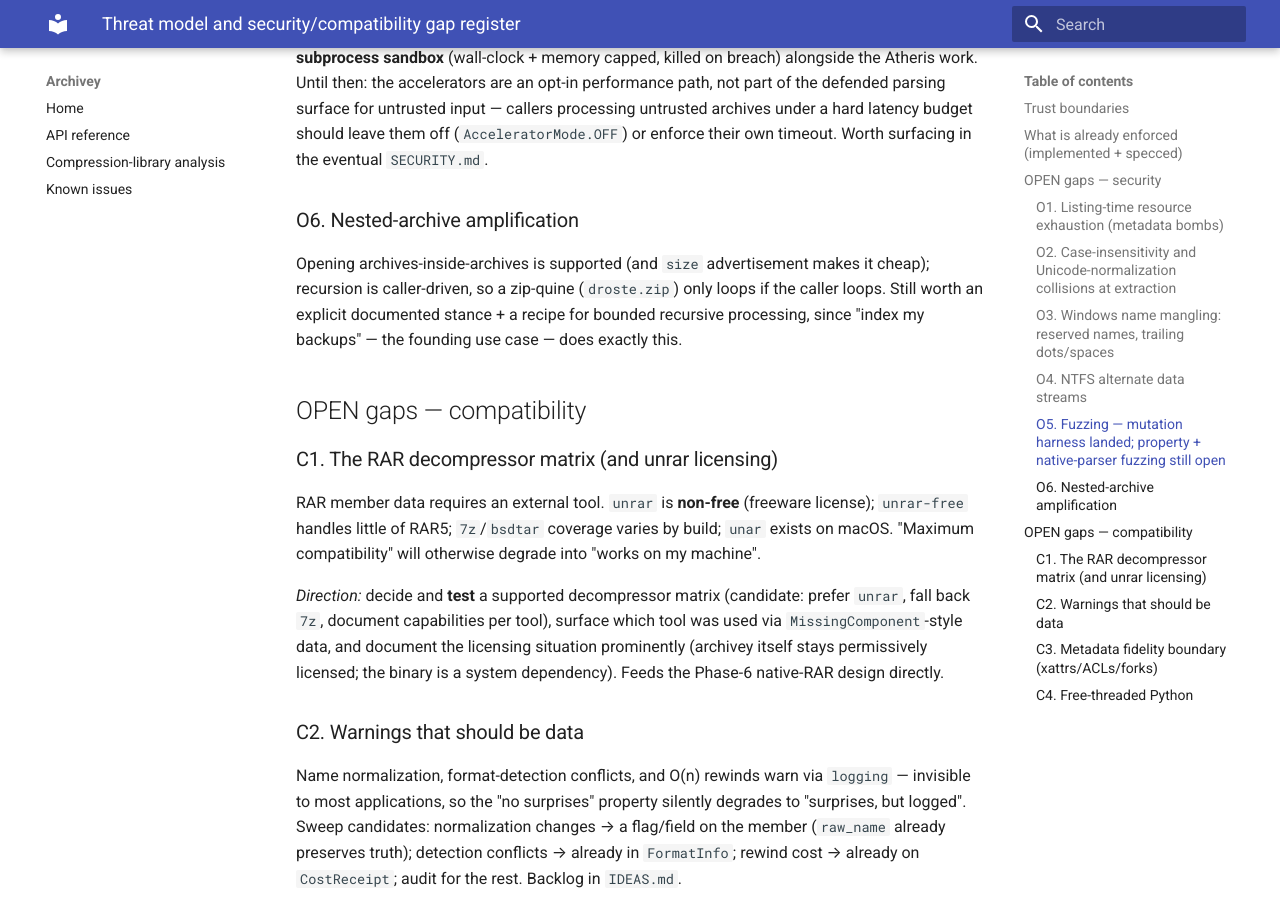
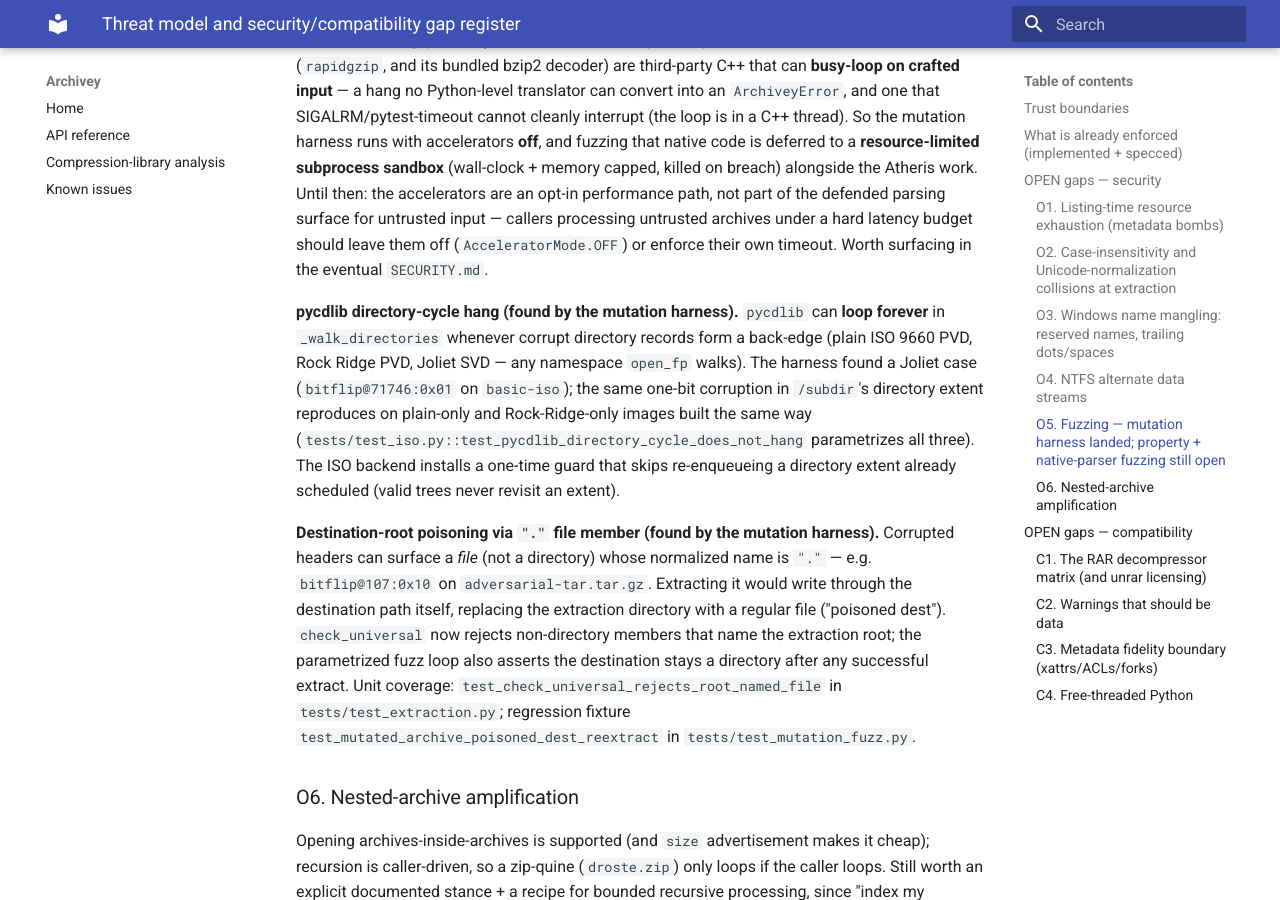
Before and after one commit to davitf/archivey-2, an MkDocs documentation site: the page built from docs/threat-model.md, in a window 1280 px wide and 900 px high, scrolled down 3349 px. Built offline with MkDocs 1.6.1 and Material for MkDocs 9.7.7, drawn with Linux system fonts in a browser that asks for light colours; some of the changed text lies outside the part shown.

Commit message:
Improve fuzz logging on timeouts (to catch infinite loops), record bugs found via harness

```diff
--- a/docs/threat-model.md
+++ b/docs/threat-model.md
@@ -28,6 +28,10 @@
 - **Path traversal:** `..` components (any separator), absolute paths, drive letters,
   UNC prefixes, and null bytes are rejected before any write; the destination parent is
   resolved and containment-checked (`safe-extraction`, `internal/filters.py`).
+- **Extraction-root overwrite:** a *file* member whose normalized name is `"."` or `""`
+  is rejected (`PathTraversalError`); only a directory member may name the extraction
+  root. Prevents a corrupt archive from replacing the destination directory with a
+  regular file (`internal/filters.py` `check_universal`).
 - **Symlink escapes, three layers:** lexical target check at planning time; parent-dir
   resolution; and post-`os.symlink` re-resolution against the real filesystem (catches
   chained-symlink attacks staged by earlier members). Escaping links are removed and
@@ -130,6 +134,25 @@ callers processing untrusted archives under a hard latency budget should leave t
 (`AcceleratorMode.OFF`) or enforce their own timeout. Worth surfacing in the eventual
 `SECURITY.md`.
 
+**pycdlib directory-cycle hang (found by the mutation harness).** `pycdlib` can **loop
+forever** in ``_walk_directories`` whenever corrupt directory records form a back-edge
+(plain ISO 9660 PVD, Rock Ridge PVD, Joliet SVD — any namespace ``open_fp`` walks). The
+harness found a Joliet case (`bitflip@71746:0x01` on `basic-iso`); the same one-bit
+corruption in ``/subdir``'s directory extent reproduces on plain-only and Rock-Ridge-only
+images built the same way (`tests/test_iso.py::test_pycdlib_directory_cycle_does_not_hang`
+parametrizes all three). The ISO backend installs a one-time guard that skips
+re-enqueueing a directory extent already scheduled (valid trees never revisit an extent).
+
+**Destination-root poisoning via `"."` file member (found by the mutation harness).**
+Corrupted headers can surface a *file* (not a directory) whose normalized name is `"."`
+— e.g. `bitflip@107:0x10` on `adversarial-tar.tar.gz`. Extracting it would write through
+the destination path itself, replacing the extraction directory with a regular file
+("poisoned dest"). `check_universal` now rejects non-directory members that name the
+extraction root; the parametrized fuzz loop also asserts the destination stays a
+directory after any successful extract. Unit coverage:
+`test_check_universal_rejects_root_named_file` in `tests/test_extraction.py`; regression
+fixture `test_mutated_archive_poisoned_dest_reextract` in `tests/test_mutation_fuzz.py`.
+
 ### O6. Nested-archive amplification
 
 Opening archives-inside-archives is supported (and `size` advertisement makes it
```
Also changed, not shown: 2 other files.
